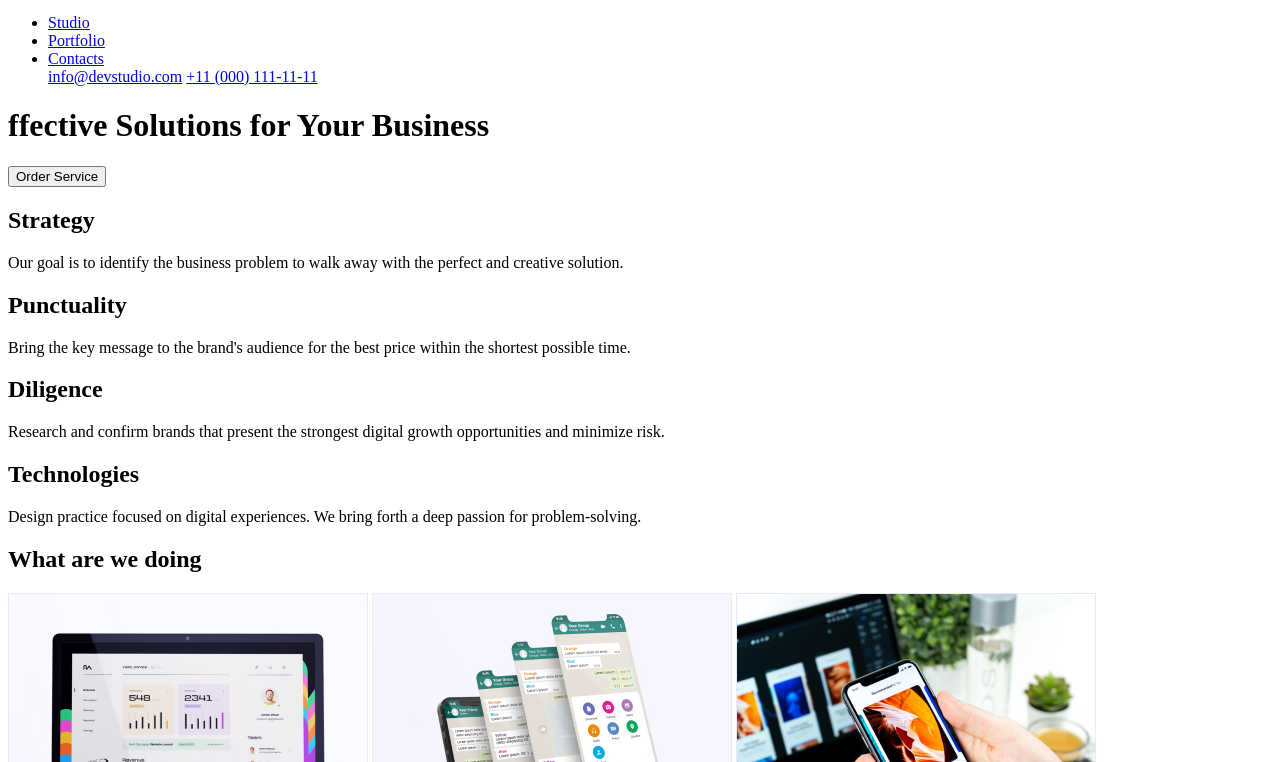
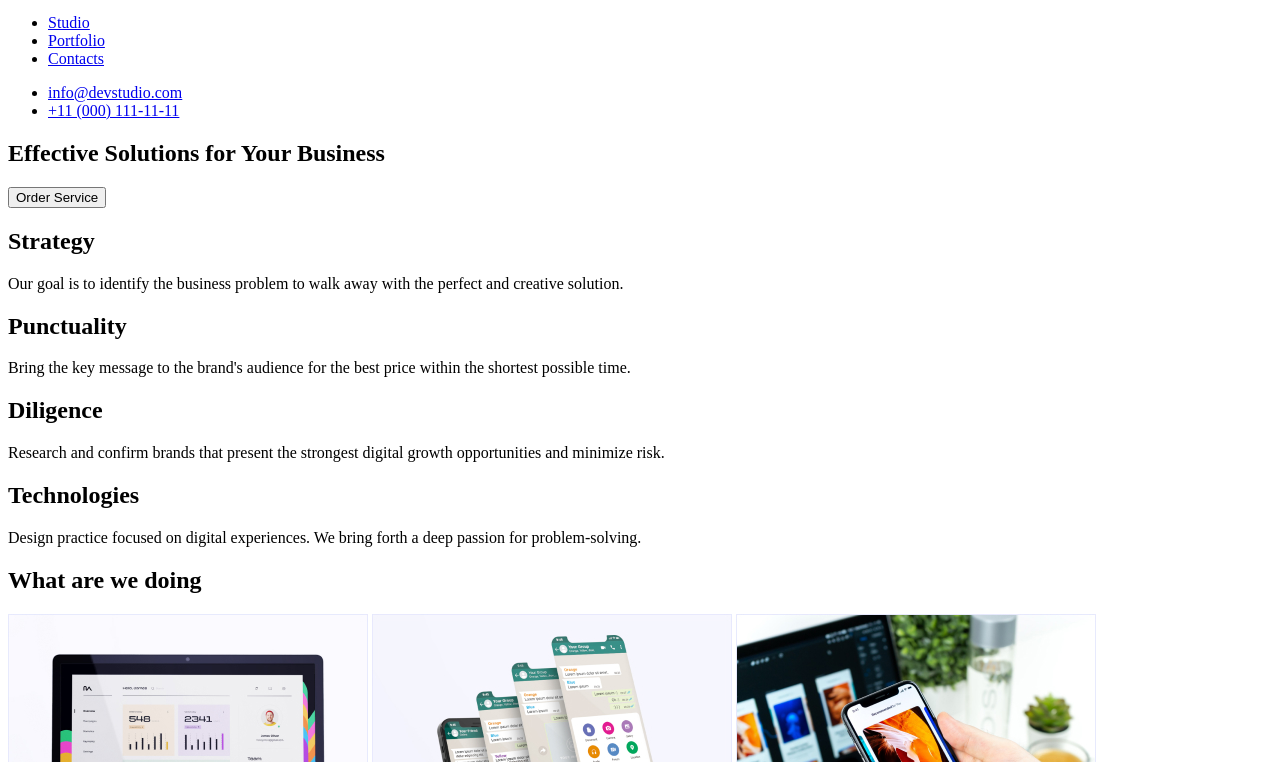
Before and after one commit to ramazanovvitalii/goit-markup-hw-01, a plain HTML site: page index.html in a window 1280 px wide. Shown: the part 38-800 px from the top of the page. Drawn offline with Linux system fonts and the light colour scheme.

Commit message:
Update index.html

```diff
--- a/index.html
+++ b/index.html
@@ -39,9 +39,12 @@
 
 
 
+            </ul>
+            <ul>
+                <li><a href="web:info@devstudio.com" target="_blank" rel="noopener noreferrer">info@devstudio.com</a></li>
+                <li><a href="tel:+110001111111">+11 (000) 111-11-11</a></li>
+            </ul>
 
-                <a href="web:info@devstudio.com" target="_blank" rel="noopener noreferrer">info@devstudio.com</a>
-                <a href="tel:+11(000)111-11-11">+11 (000) 111-11-11</a>
 
 
 
@@ -61,13 +64,16 @@
 
     </header>
     <main>
-        <h1>ffective Solutions
+        <section>
+            <h1>Effective Solutions
             for Your Business</h1>
-        <button type="button">Order Service</button>
+            <button type="button">Order Service</button>
 
-        <div id="Studio"></div>
-        <div id="Portfolio"></div>
-        <div id="Contacts"></div>
+            <div id="Studio"></div>
+            <div id="Portfolio"></div>
+            <div id="Contacts"></div>
+        </section>
+
     </main>
 
 
@@ -133,7 +139,7 @@
 
     </section>
     <footer>
-        <a href="./index.html"></a>
+        <a href="./index.html">WebStudio</a>
         <img src="./images/Logo(2).svg" alt="Logo(2).svg">
         <p>Increase the flow of customers and sales for your business with digital marketing & growth solutions.</p>
 
```
